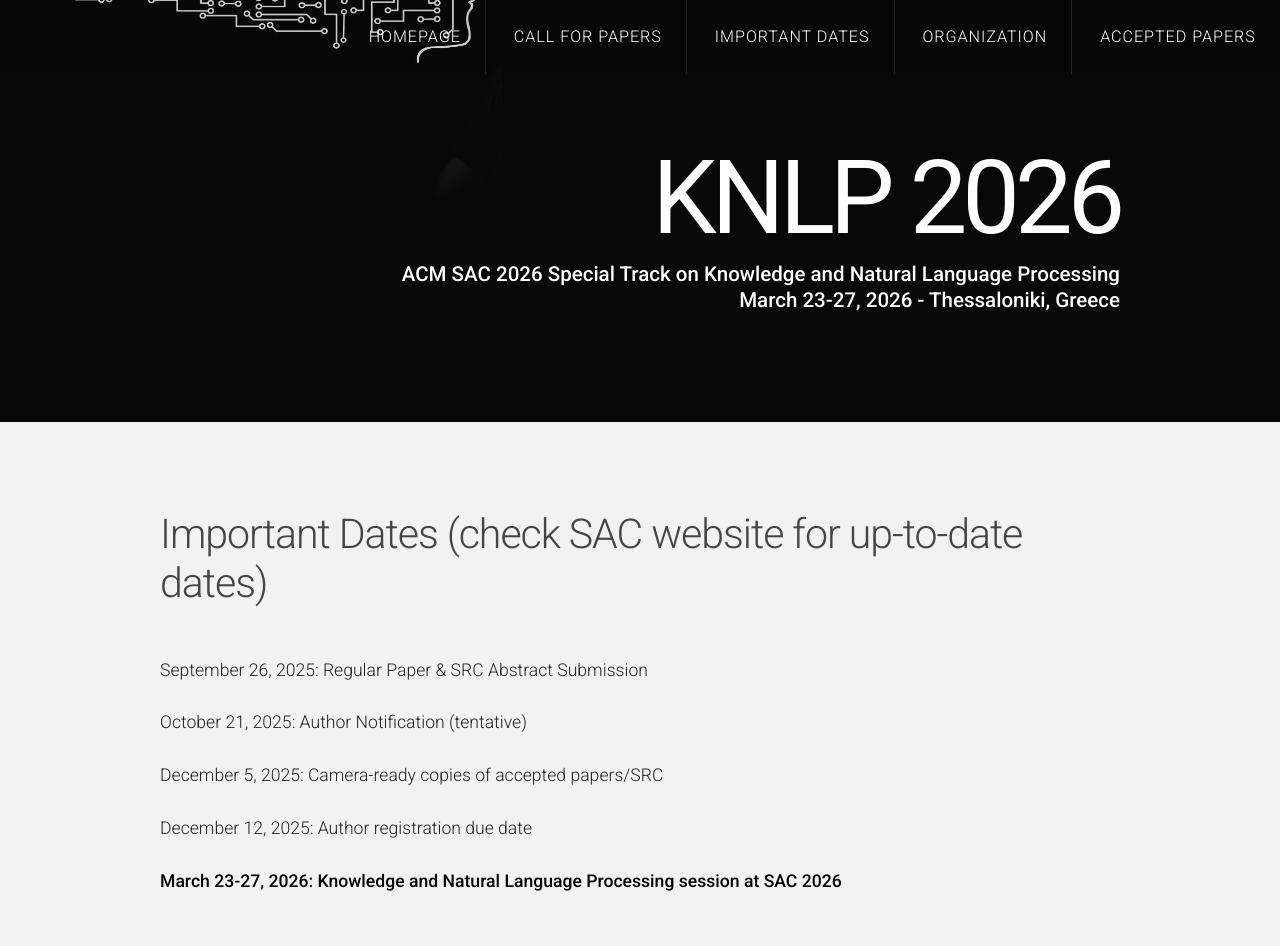
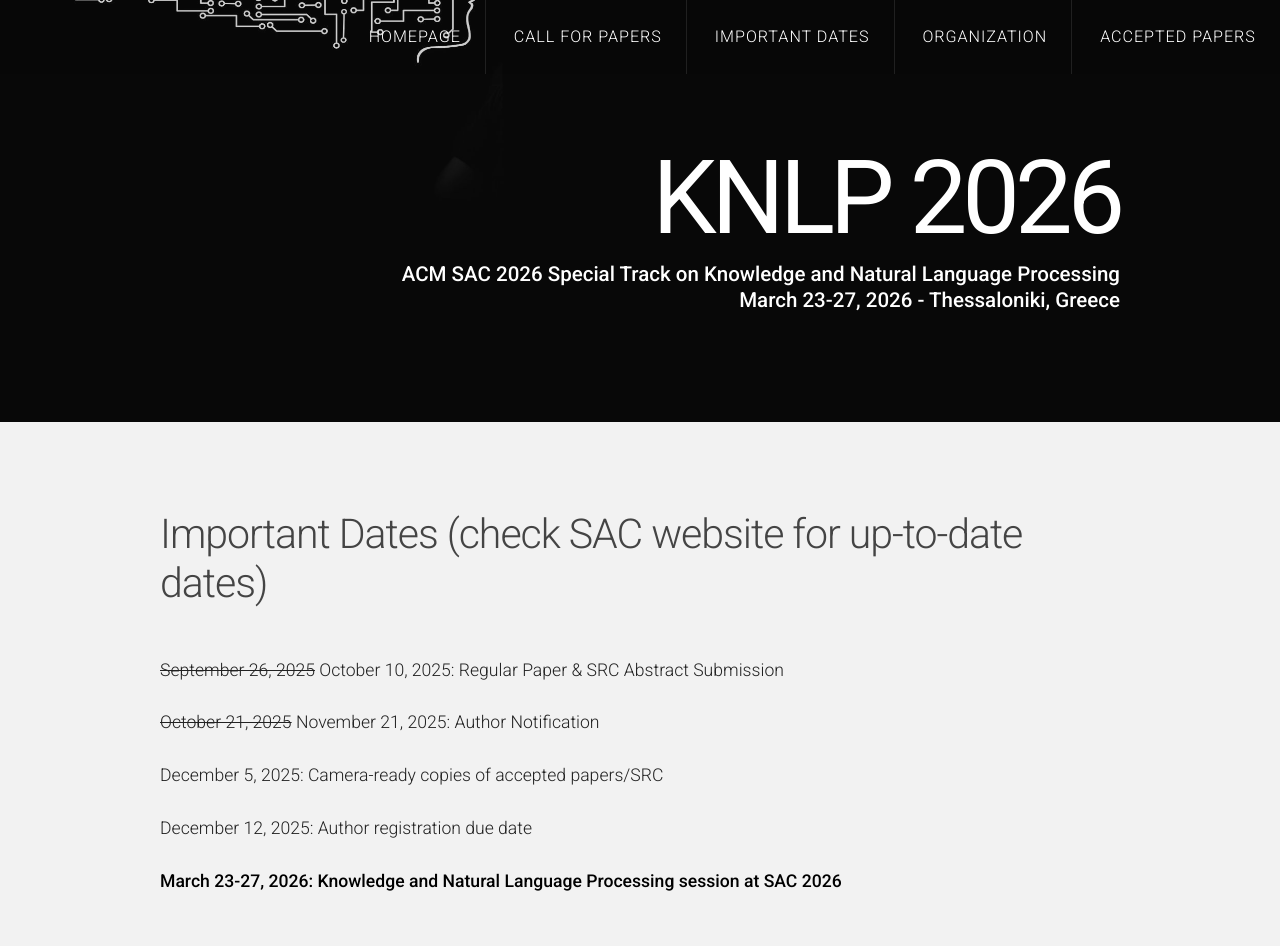
Before and after one commit to knlp-sac/2026, a plain HTML site: page important_dates.html in a window 1280 px wide. Shown: the top 946 px of the page. Drawn offline with nearby package versions, Linux system fonts and the light colour scheme.

Commit message:
extended dates

```diff
--- a/important_dates.html
+++ b/important_dates.html
@@ -60,8 +60,8 @@
 							<header>
 								<h2 style="text-align: left">Important Dates (check <a href="https://www.sigapp.org/sac/sac2026/#important-dates">SAC website</a> for up-to-date dates)</h2>
 							</header>
-							<p>September 26, 2025: Regular Paper & SRC Abstract Submission</p>
-							<p>October 21, 2025: Author Notification (tentative)</p>
+							<p><s>September 26, 2025</s> October 10, 2025: Regular Paper & SRC Abstract Submission</p>
+							<p><s>October 21, 2025</s> November 21, 2025: Author Notification</p>
 							<p>December 5, 2025: Camera-ready copies of accepted papers/SRC</p>
 							<p>December 12, 2025: Author registration due date</p>
 							<p><b>March 23-27, 2026: Knowledge and Natural Language Processing session at SAC 2026</p>
```
